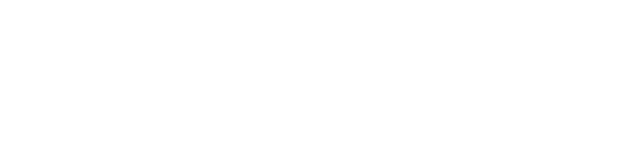
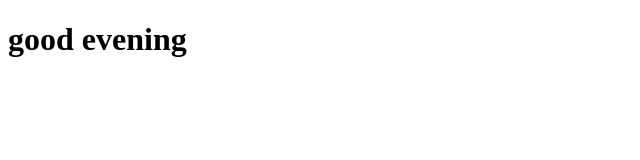
Before and after one commit to kevintank99/GitStash, a plain HTML site: page CSS/index2.html in a window 1280 px wide. Shown: the whole page, without its empty margins (0-640 px from the left). Drawn offline with Linux system fonts and the light colour scheme.

Commit message:
staged changes

```diff
--- a/CSS/index2.html
+++ b/CSS/index2.html
@@ -7,6 +7,6 @@
     <title>Document</title>
 </head>
 <body>
-
+   <h1>good evening</h1>
 </body>
 </html>
```
